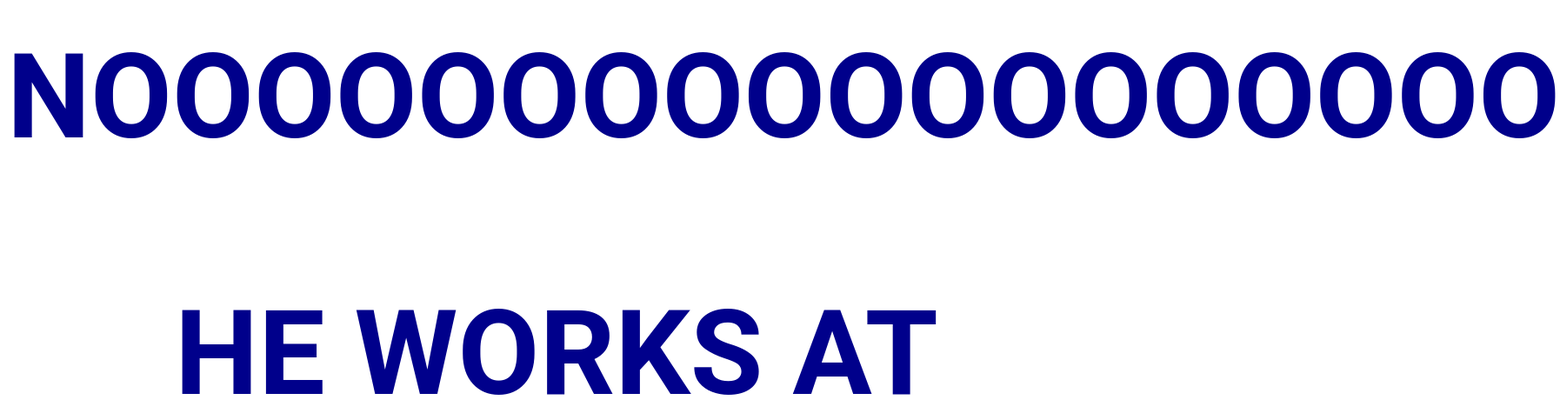
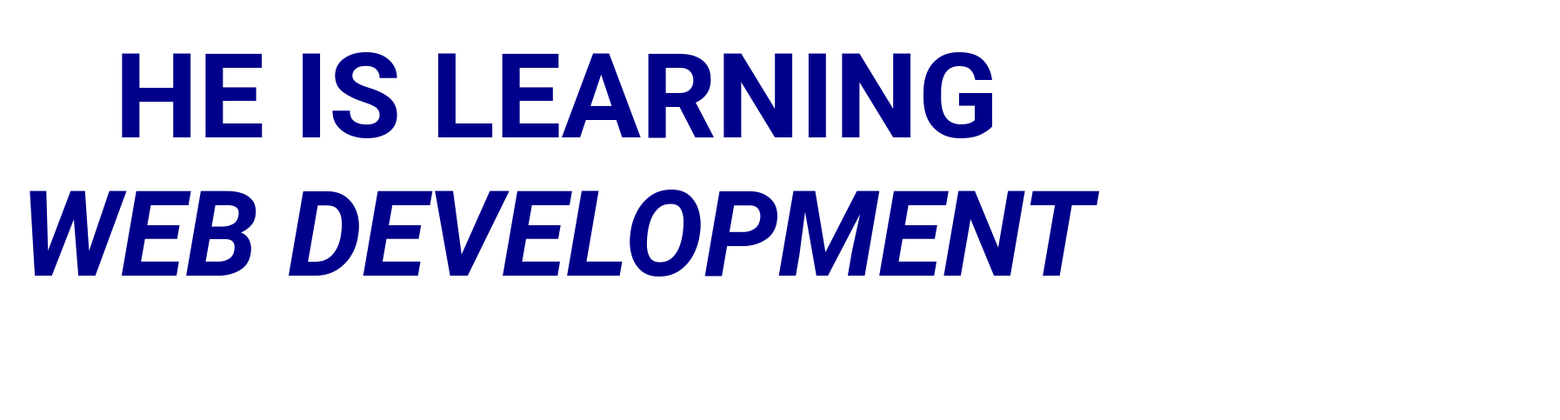
Before and after one commit to KaleemShahG/SMIT, a plain HTML site: page css class 2/index.html in a window 1280 px wide. Shown: the part 1547-2030 px from the top of the page at 87% size, 1794 px wide, since content can reach past the window. Drawn offline with Linux system fonts and the light colour scheme; a web font is replaced by a local one.

Commit message:
Auto update from push.bat

```diff
--- a/css class 2/index.html
+++ b/css class 2/index.html
@@ -22,9 +22,9 @@
     He lives in <b>Pakistan</b>
 </p>
 
-<p>
-    noooooooooooooooooo
-</p>
+<P>
+    He is learning <i>Web Development</i>
+</P>
 <p>
     He works at <b>Google</b>
 </p>
```
